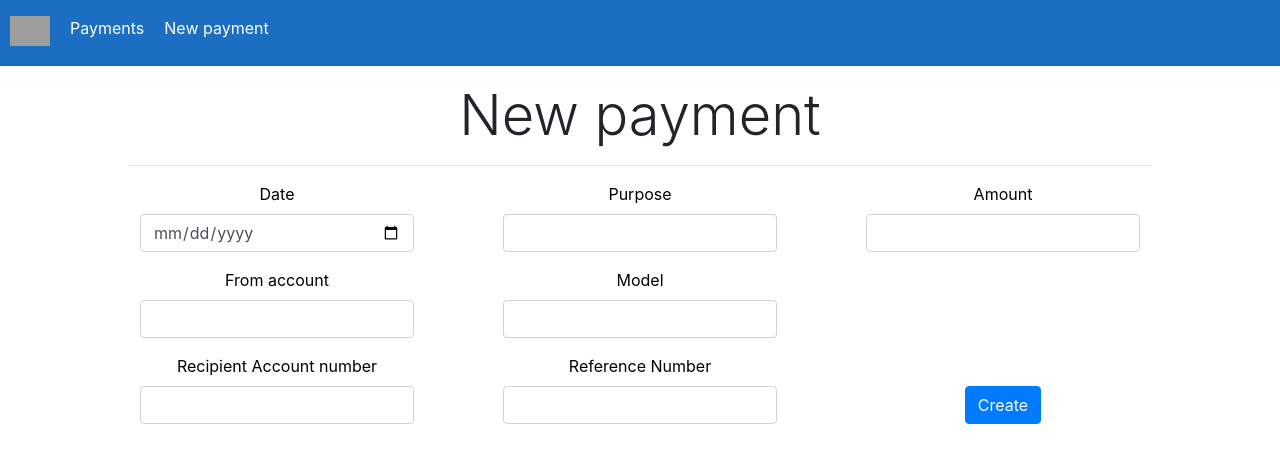
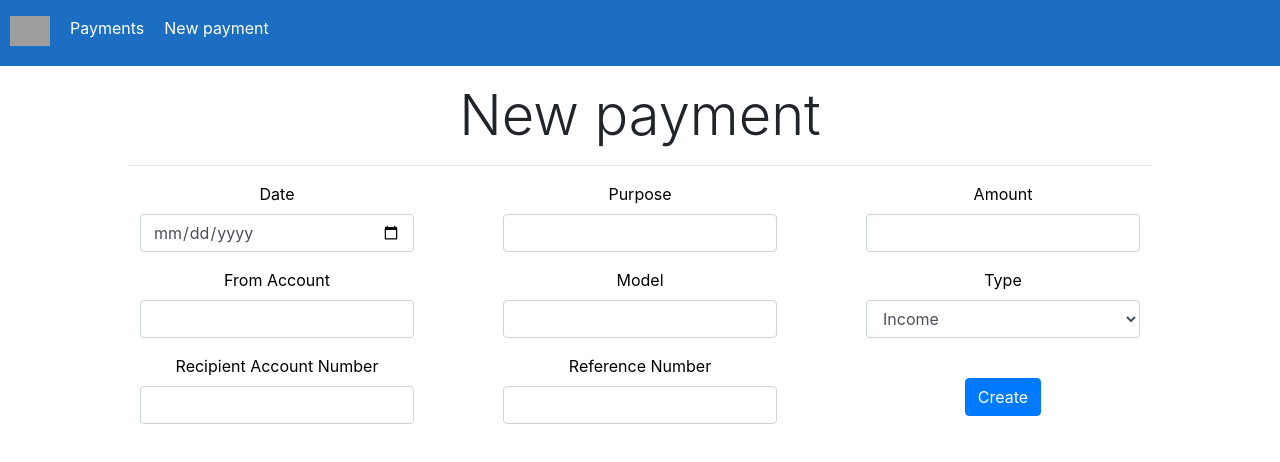
Before and after one commit to nikolaabadic/React-home-buget-app, a React app: page /new-payment in a window 1280 px wide. Shown: the top 462 px of the page. Built offline with nearby package versions, Linux system fonts and the light colour scheme; grey boxes are pictures that could not be loaded.

Commit message:
NewPayment component props and handlers added

```diff
--- a/src/components/Payments/NewPayment/NewPayment.css
+++ b/src/components/Payments/NewPayment/NewPayment.css
@@ -11,5 +11,5 @@
 .final-column{
     display:flex;
     flex-direction:column;
-    justify-content: space-between;
+    justify-content: flex-start;
 }
--- a/src/components/Payments/NewPayment/NewPayments.js
+++ b/src/components/Payments/NewPayment/NewPayments.js
@@ -1,59 +1,95 @@
 import React, { Fragment, Component } from 'react'
+import {connect} from 'react-redux'
+import Input from '../../Input/Input'
+import * as actions from '../../../store/actions/actions'
 import './NewPayment.css'
 
 class NewPayment extends Component{
+    state = {
+        payment: {
+            date: '',
+            fromAccount: '',
+            toAccount: '',
+            purpose: '',
+            model: 0,
+            referenceNumber: '',
+            amount: 0,
+            type: 'income'
+        }
+    }
 
+    inputChangedHandler = (event, inputId) => {
+        const updatedPayment = {
+            ...this.state.payment
+        }
+        const updatedElement =event.target.value
+        updatedPayment[inputId] = updatedElement
+
+        this.setState({payment: updatedPayment})
+    }
+
+    paymentHandler = (event) =>{
+        event.preventDefault()
+
+        this.props.onCreatePayment(this.state.payment)
+    }
 
     render(){
-        return(
-            <Fragment>
-            <h1 className="display-4 mt-3">New payment</h1>
-            <hr />
-            <div class="row">
-                <form class="payment">
+        const formElements = []
+        for(let key in this.state.payment){
+            formElements.push({
+                id: key,
+                config: this.state.payment[key]
+            })
+        }
+
+        const form = (
+            <div className="row">
+                <form className="payment" onSubmit={this.paymentHandler}>
                     <div>
-                        <div class="form-group">
-                            <label class="control-label">Date</label>
-                            <input readonly type="date"  class="form-control" />
-                        </div>
-                        <div class="form-group">
-                            <label class="control-label">From account</label>
-                            <input class="form-control"/>
-                        </div>
-                        <div class="form-group">
-                            <label class="control-label">Recipient Account number</label>
-                            <input class="form-control" />
-                        </div>
+                        <Input label="Date" type="date" value={this.state.date} changed={(event) => this.inputChangedHandler(event, 'date')}/>
+                        <Input label="From Account" value={this.state.fromAccount} changed={(event) => this.inputChangedHandler(event, 'fromAccount')} />
+                        <Input label="Recipient Account Number" value={this.state.toAccount} changed={(event) => this.inputChangedHandler(event, 'toAccount')}/>
                     </div>
                     <div>
-                        <div class="form-group">
-                            <label class="control-label">Purpose</label>
-                            <input class="form-control" />
+                        <Input label="Purpose" value={this.state.purpose} changed={(event) => this.inputChangedHandler(event, 'purpose')} />
+                        <Input label="Model" value={this.state.model} changed={(event) => this.inputChangedHandler(event, 'model')} />
+                        <Input label="Reference Number" value={this.state.referenceNumber} changed={(event) => this.inputChangedHandler(event, 'referenceNumber')}/>
+                    </div>
+                    <div className="final-column">
+                        <Input label="Amount" type="number" min="0" value={this.state.amount} changed={(event) => this.inputChangedHandler(event, 'amount')}/>
+                        <div className="form-group">
+                            <label className="control-label">Type</label>
+                            <select className="form-control" onChange={(event) => this.inputChangedHandler(event, 'type')} >
+                                <option value="income">Income</option>
+                                <option value="expense">Expense</option>
+                            </select>
                         </div>
-                        <div class="form-group">
-                            <label class="control-label">Model</label>
-                            <input class="form-control" />
-                        </div>
-                        <div class="form-group">
-                            <label class="control-label">Reference Number</label>
-                            <input class="form-control" />
-                        </div>
-                    </div>
-                    <div class="final-column">
-                        <div class="form-group">
-                            <label class="control-label">Amount</label>
-                            <input class="form-control" type="number" min="0"/>
-                        </div>
-                        <div class="form-group create">
-                            <input type="submit" value="Create" class="btn btn-primary" />
+
+                        <div className="form-group create pt-4">
+                            <input type="submit" value="Create" className="btn btn-primary" />
                         </div>
 
                     </div>
                 </form>
             </div>
+        )
+
+        return(
+            <Fragment>
+            <h1 className="display-4 mt-3">New payment</h1>
+            <hr />
+            {form}
         </Fragment>
         )
     }
 }
 
-export default NewPayment
+
+const mapDispatchToProps = dispatch =>{
+    return{
+        onCreatePayment: (data) => dispatch(actions.createPayment(data))
+    }
+}
+
+export default connect(null, mapDispatchToProps)(NewPayment)
```
